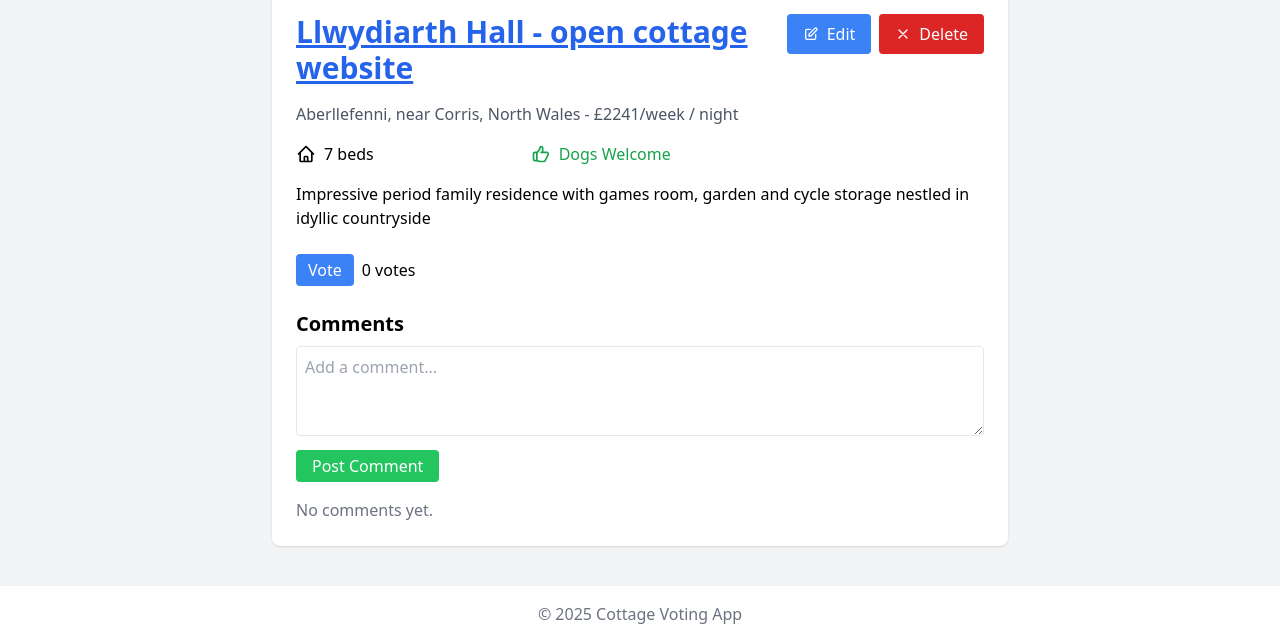
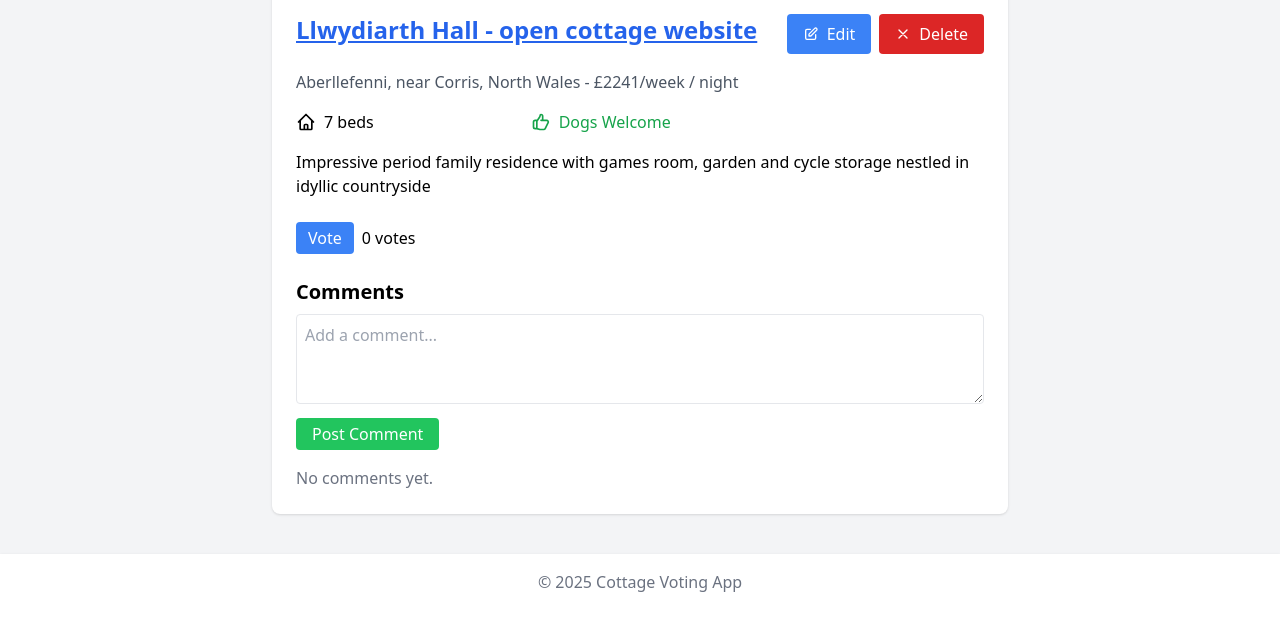
Before and after one commit to PeterSayer/CottageChooser, a Flask app: page /cottage/1 in a window 1280 px wide. Shown: the part 362-1004 px from the top of the page. After the commit the page ends 954 px from the top, so only its background shows below. Run offline with Flask 3, Linux system fonts and the light colour scheme; data comes from the database, SQL or seed files in the repository; both versions use the stored data as it was after the commit; data that the repository does not hold is empty; some libraries are stand-ins or nearby versions.

Commit message:
Initial commit

```diff
--- a/templates/details.html
+++ b/templates/details.html
@@ -8,7 +8,7 @@
       <div class="flex justify-between items-start mb-4">
         <div>
           {% if c['url'] %}
-            <h2 class="text-3xl font-bold">
+            <h2 class="text-2xl font-bold">
               <a href="{{ c['url'] }}" target="_blank" class="text-blue-600 hover:text-blue-800 underline">
                 {{ c['name'] }} - open cottage website
               </a>
```
Also changed, not shown: data.db.
